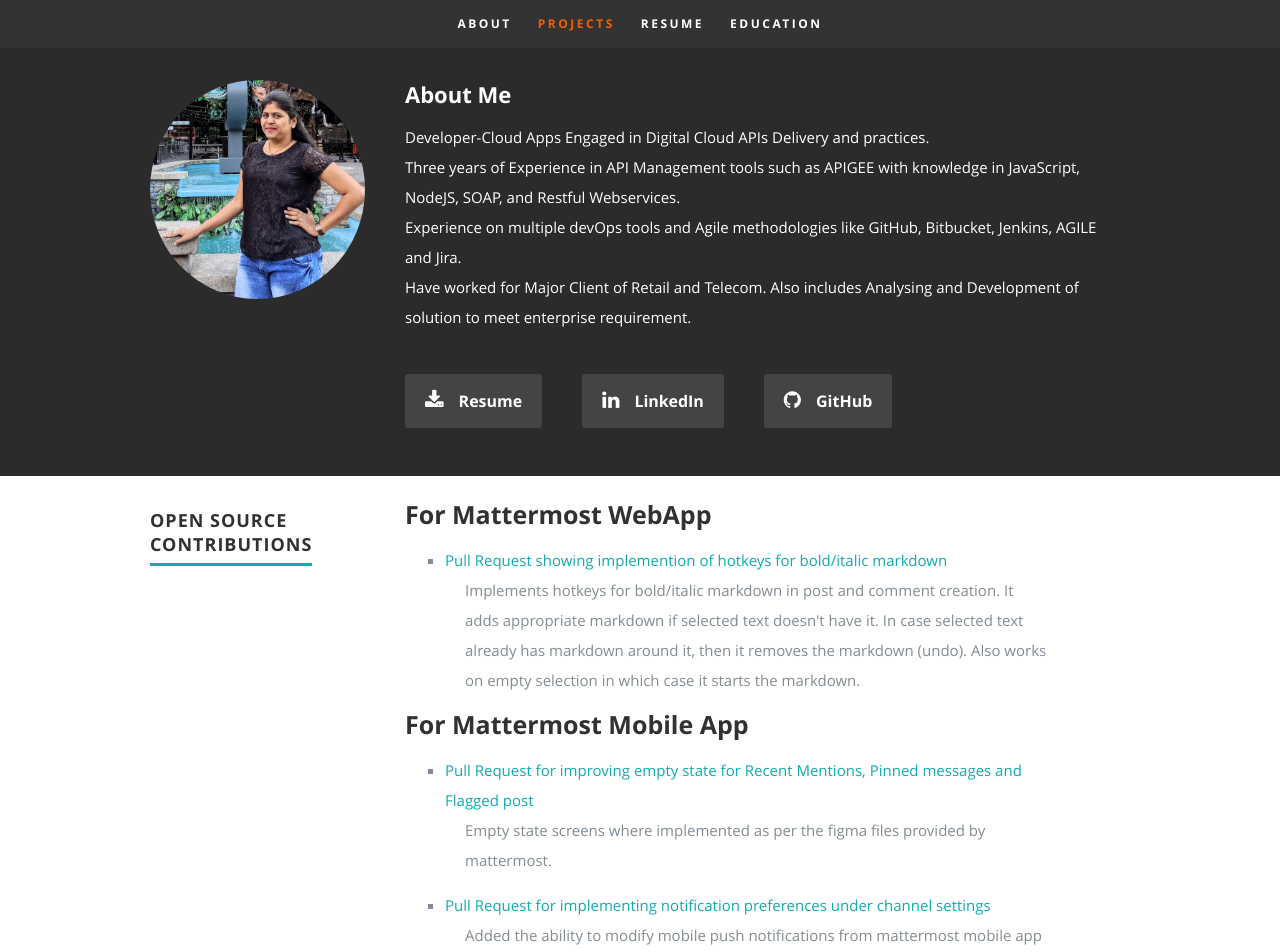
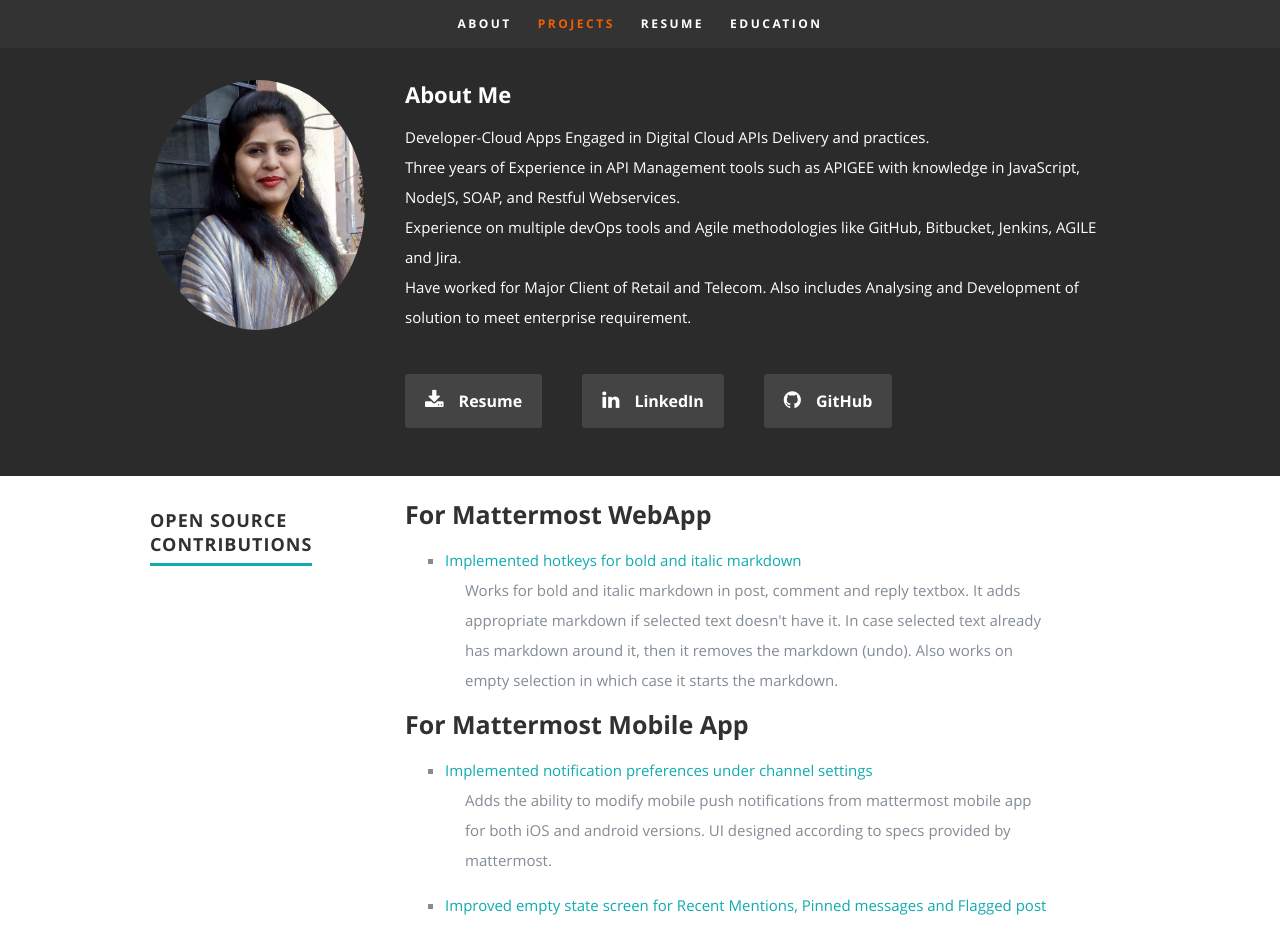
Before and after one commit to jp0707/jp0707.github.io, a React (Create React App) app: page / in a window 1280 px wide. Shown: the top 952 px of the page. Built offline with nearby package versions, Linux system fonts and the light colour scheme; grey boxes are pictures that could not be loaded.

Commit message:
Update Resume.

```diff
--- a/src/Components/Portfolio.js
+++ b/src/Components/Portfolio.js
@@ -12,19 +12,18 @@
             <div>
               <h3>For Mattermost WebApp</h3>
                 <ul>
-                  <li><a href="https://github.com/mattermost/mattermost-webapp/commit/b1ec977c1eca1dcd9552b23c1b091f26a4d8a793">Pull Request showing implemention of hotkeys for bold/italic markdown</a></li>
-                  <dd>Implements hotkeys for bold/italic markdown in post and comment creation. It adds appropriate markdown if selected text doesn't have it. In case selected text already has markdown around it, then it removes the markdown (undo). Also works on empty selection in which case it starts the markdown.</dd>
+                  <li><a href="https://github.com/mattermost/mattermost-webapp/pull/6230">Implemented hotkeys for bold and italic markdown</a></li>
+                  <dd>Works for bold and italic markdown in post, comment and reply textbox. It adds appropriate markdown if selected text doesn't have it. In case selected text already has markdown around it, then it removes the markdown (undo). Also works on empty selection in which case it starts the markdown.</dd>
                 </ul>
             </div>
             <div>
               <h3>For Mattermost Mobile App</h3>
                 <ul>
-                  <li><a href="https://github.com/mattermost/mattermost-mobile/commit/c9c22583d80aa9f91c9266e3ebf7b6dddc24b025">Pull Request for improving empty state for Recent Mentions, Pinned messages and Flagged post</a></li>
-                  <dd>Empty state screens where implemented as per the figma files provided by mattermost.</dd>
+                  <li><a href="https://github.com/mattermost/mattermost-mobile/pull/4730">Implemented notification preferences under channel settings</a></li>
+                  <dd>Adds the ability to modify mobile push notifications from mattermost mobile app for both iOS and android versions. UI designed according to specs provided by mattermost.</dd>
                 </ul>
                 <ul>
-                  <li><a href="https://github.com/mattermost/mattermost-mobile/commit/b6920770f19f2a6079f48eb279d5db9dd7ffb78e">Pull Request for implementing notification preferences under channel settings</a></li>
-                  <dd>Added the ability to modify mobile push notifications from mattermost mobile app for both iOS and android versions. UI designed according to figma files provided by mattermost.</dd>
+                  <li><a href="https://github.com/mattermost/mattermost-mobile/pull/4715">Improved empty state screen for Recent Mentions, Pinned messages and Flagged post</a></li>
                 </ul>
             </div>
           </div>
```
Also changed, not shown: public/images/profilepic.jpg, 1 other file (tests, documents, lock files or other folders).
